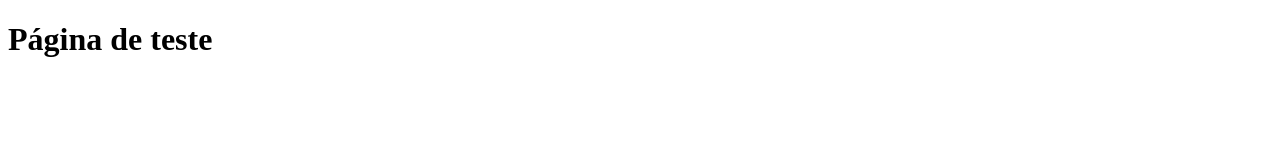
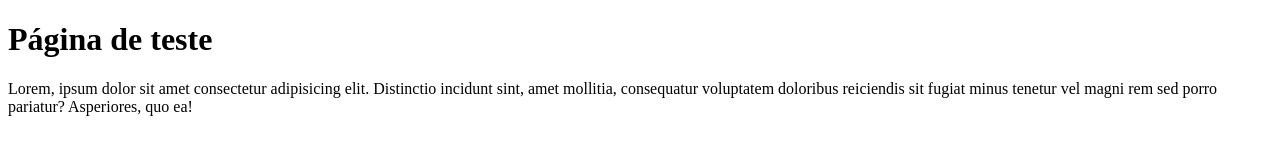
Before and after one commit to aactary/teste, a plain HTML site: page index.html in a window 1280 px wide. Drawn offline with Linux system fonts and the light colour scheme.

Commit message:
new lorem p

```diff
--- a/index.html
+++ b/index.html
@@ -9,5 +9,7 @@
 <body>
     <h1>Página de teste</h1>
 
+    <p>Lorem, ipsum dolor sit amet consectetur adipisicing elit. Distinctio incidunt sint, amet mollitia, consequatur voluptatem doloribus reiciendis sit fugiat minus tenetur vel magni rem sed porro pariatur? Asperiores, quo ea!</p>
+
 </body>
 </html>
```
